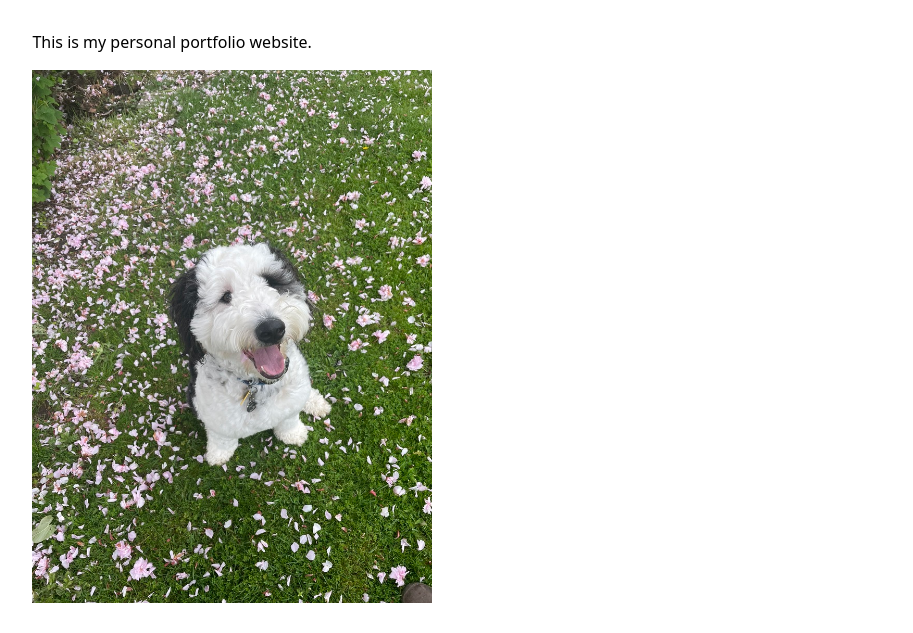
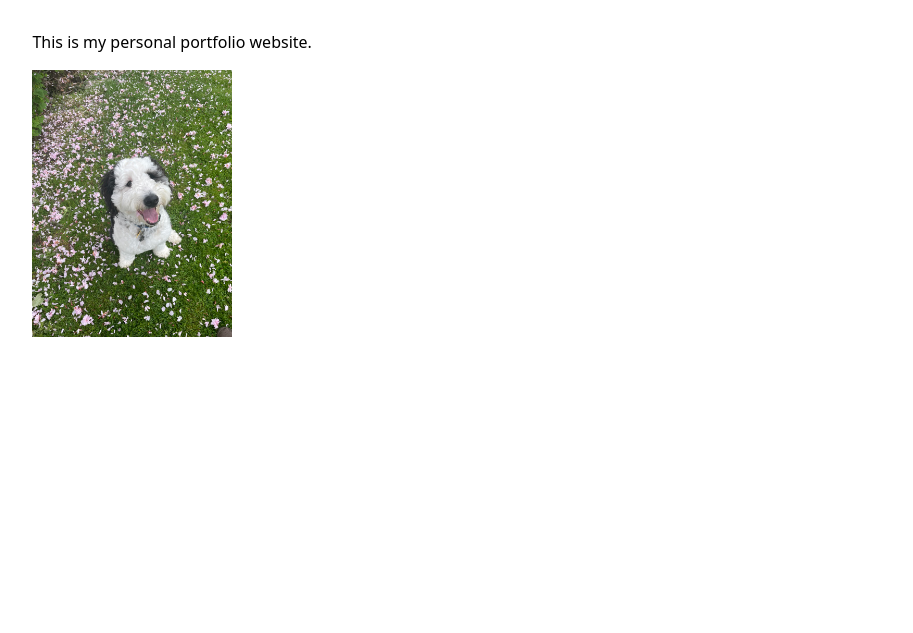
Before and after one commit to dangitmac/portfolio, a plain HTML site: page index.html in a window 1280 px wide. Shown: the part 191-824 px from the top of the page, without its empty margins (150-1063 px from the left). After the commit the page ends 800 px from the top, so only its background shows below. Drawn offline with Linux system fonts and the light colour scheme.

Commit message:
down to 200px for doodle pic

```diff
--- a/style.css
+++ b/style.css
@@ -106,7 +106,7 @@ section ul {
 }
 
 .dog-photo {
-    max-width: 400px;
+    max-width: 200px;
     width: 100%;
     height: auto;
 }
```
